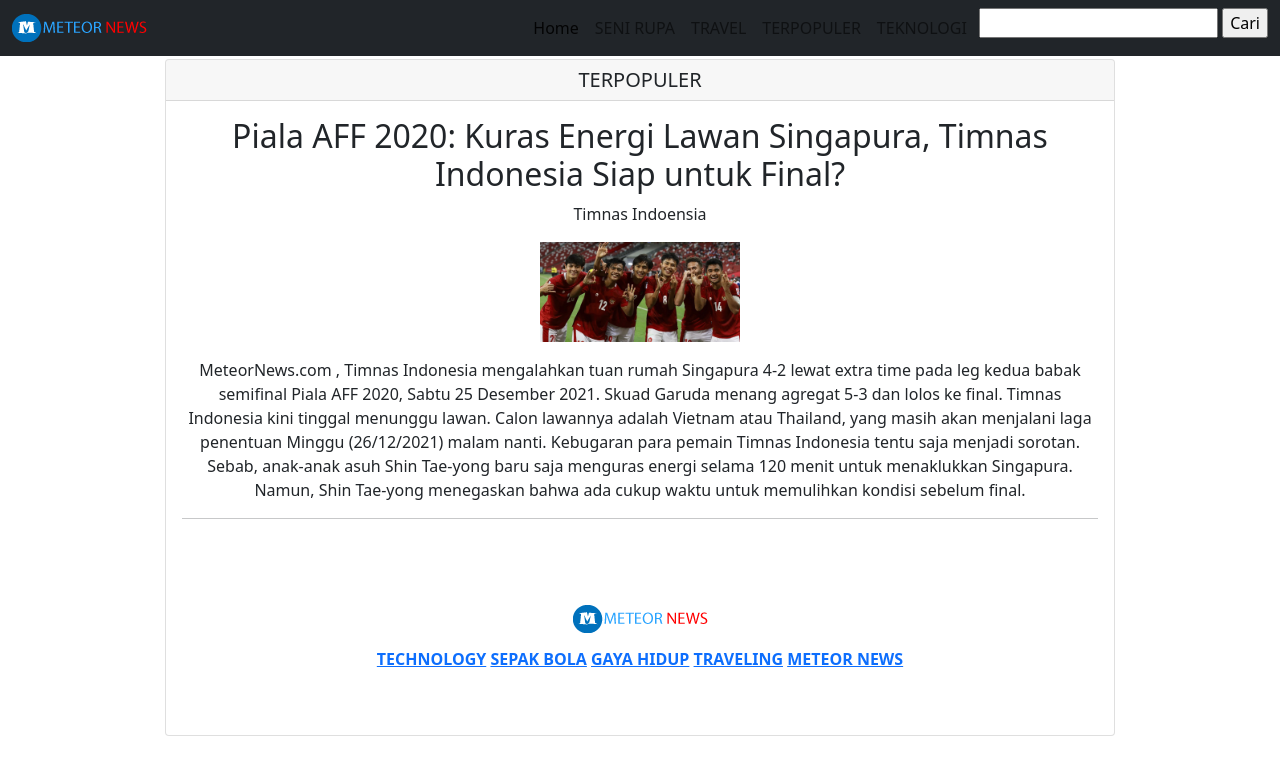
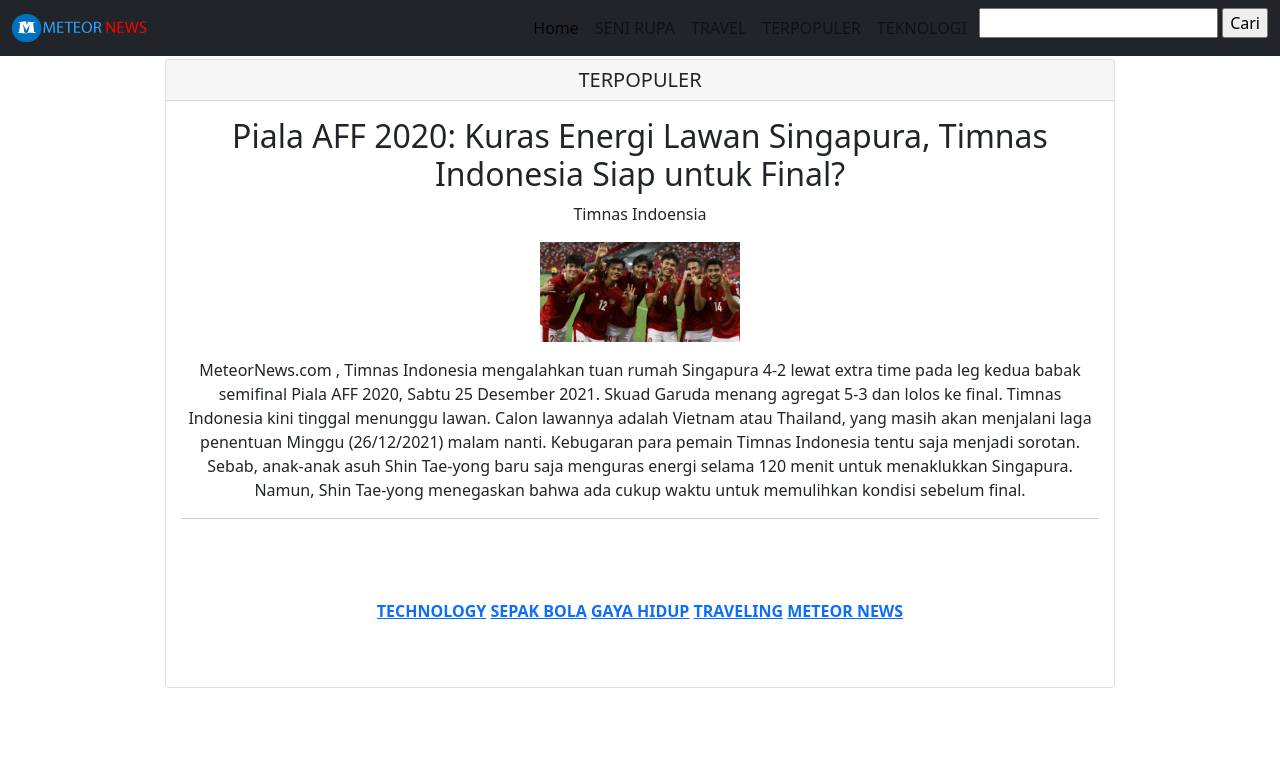
Before and after one commit to panjisatria/Tekweb, a plain HTML site: page terpopuler.html in a window 1280 px wide. Drawn offline with nearby package versions, Linux system fonts and the light colour scheme.

Commit message:
Update terpopuler.html

```diff
--- a/terpopuler.html
+++ b/terpopuler.html
@@ -103,7 +103,7 @@
                             <hr>
                             <div class="mt-4 p-5 text-black rounded">
                                 <div class="Center">
-                                <h1><img src="LOGONEW.png"></h1>
+                                <h1><src="LOGONEW.png"></h1>
                                 <a href="https://www.cnnindonesia.com/teknologi"><b>TECHNOLOGY</b></a>
                                 <a href="https://bola.okezone.com/read/2021/12/23/51/2521339/ikhsan-fandi-pemain-keturunan-indonesia-yang-bobol-gawang-timnas-indonesia-di-piala-aff-2020"><b>SEPAK BOLA</b></a>
                                 <a href="https://www.cnnindonesia.com/gaya-hidup"><b>GAYA HIDUP</b></a>
```
